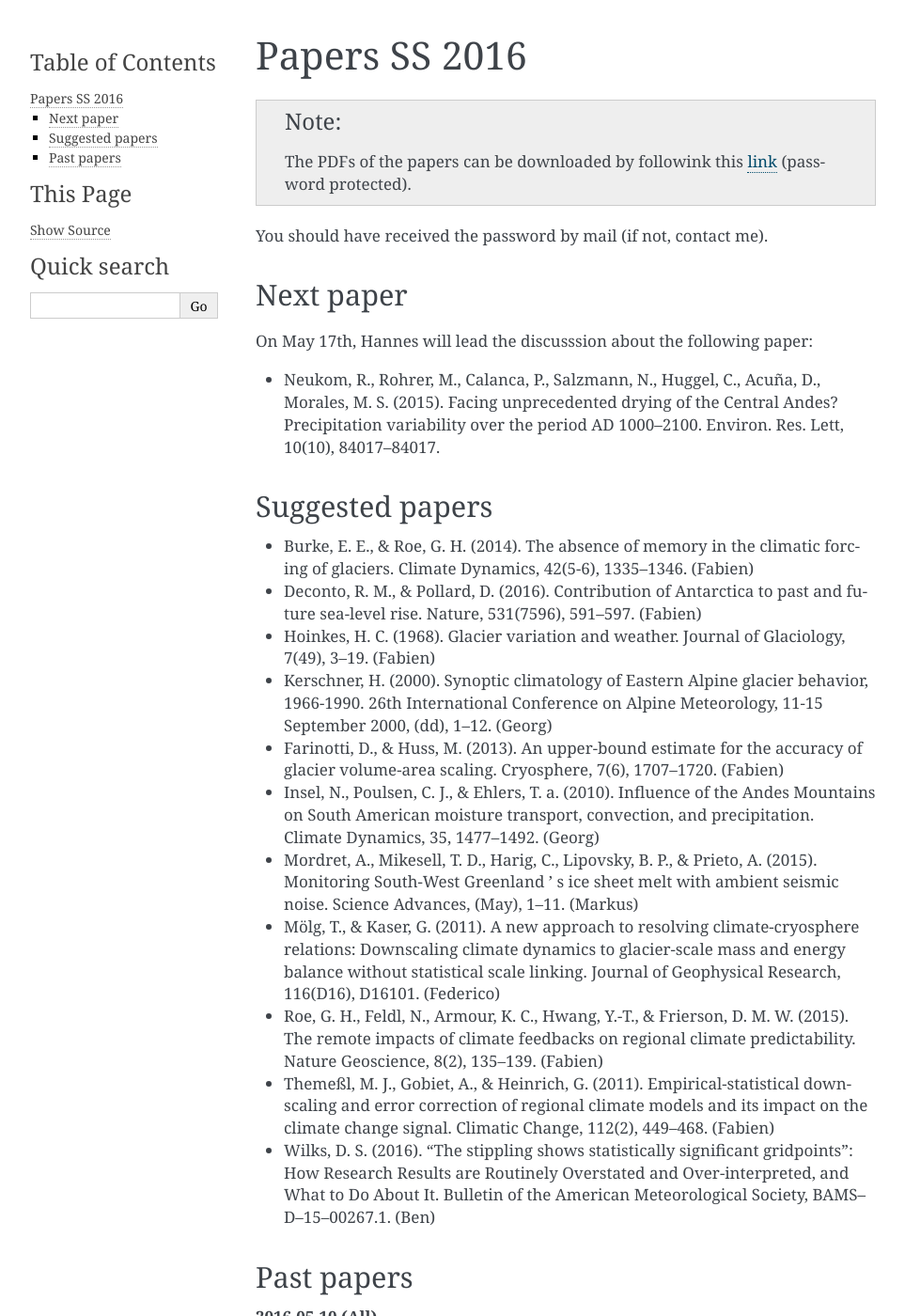
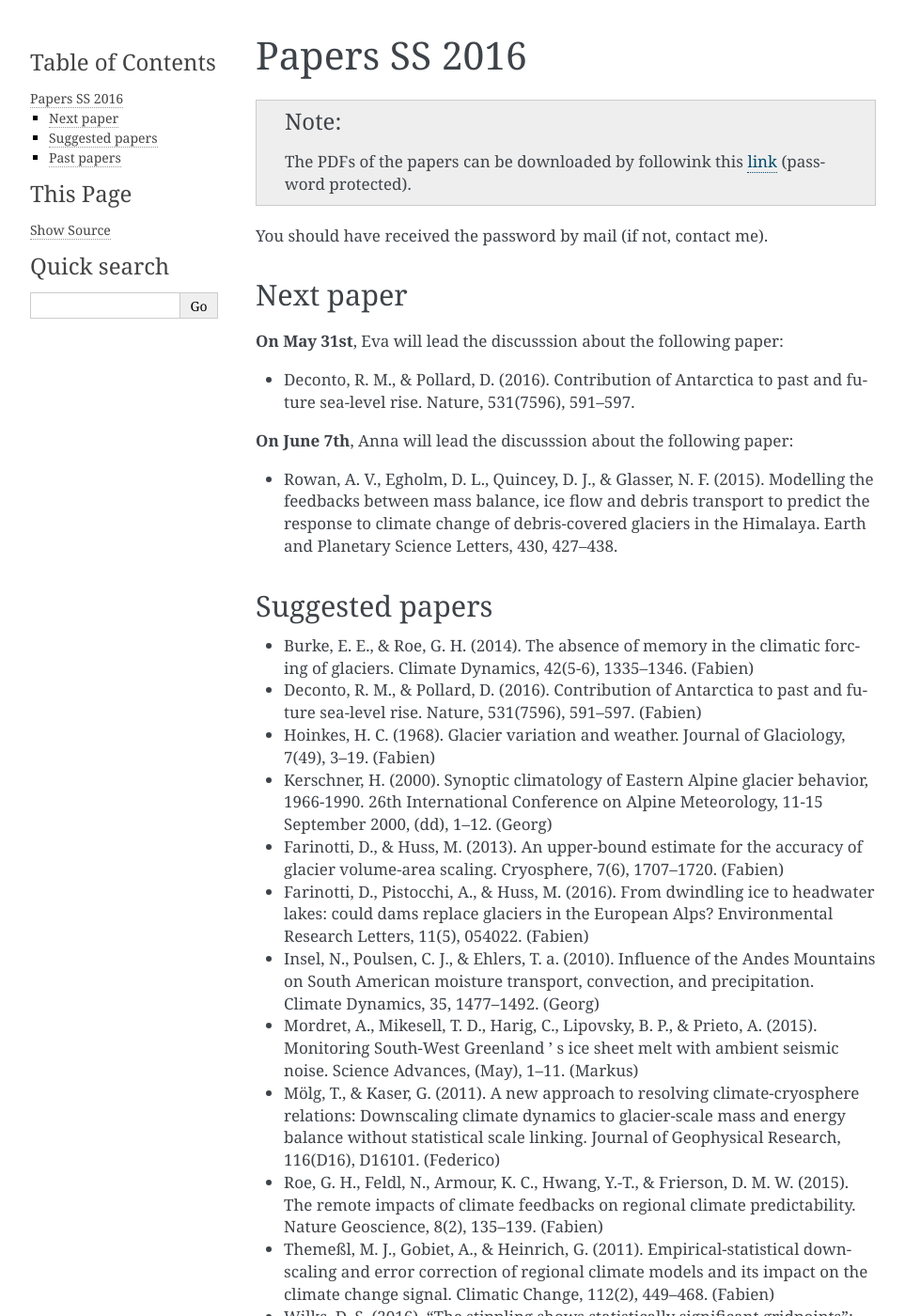
Before and after one commit to fmaussion/acinn_litsem, a Sphinx documentation site: the page built from docs/ss_2016.rst, in a window 1280 px wide and 1400 px high. Shown: the whole window at 94% size, without its empty margins (148-1111 px from the left). Built offline with Sphinx 7.4.7, drawn with Linux system fonts in a browser that asks for light colours; some of the changed text lies outside the part shown.

Commit message:
new papers

```diff
--- a/docs/ss_2016.rst
+++ b/docs/ss_2016.rst
@@ -14,12 +14,17 @@ You should have received the password by mail (if not, contact me).
 Next paper
 ----------
 
-On May 17th, Hannes will lead the discusssion about the following paper:
+**On May 31st**, Eva will lead the discusssion about the following paper:
 
-- Neukom, R., Rohrer, M., Calanca, P., Salzmann, N., Huggel, C., Acuña, D.,
-  Morales, M. S. (2015). Facing unprecedented drying of the Central Andes?
-  Precipitation variability over the period AD 1000–2100. Environ. Res. Lett,
-  10(10), 84017–84017.
+- Deconto, R. M., & Pollard, D. (2016). Contribution of Antarctica to past
+  and future sea-level rise. Nature, 531(7596), 591–597.
+
+**On June 7th**, Anna will lead the discusssion about the following paper:
+
+- Rowan, A. V., Egholm, D. L., Quincey, D. J., & Glasser, N. F. (2015).
+  Modelling the feedbacks between mass balance, ice flow and debris transport
+  to predict the response to climate change of debris-covered glaciers in the
+  Himalaya. Earth and Planetary Science Letters, 430, 427–438.
 
 
 Suggested papers
@@ -40,6 +45,10 @@ Suggested papers
 
 - Farinotti, D., & Huss, M. (2013). An upper-bound estimate for the accuracy
   of glacier volume-area scaling. Cryosphere, 7(6), 1707–1720. (Fabien)
+
+- Farinotti, D., Pistocchi, A., & Huss, M. (2016). From dwindling ice to
+  headwater lakes: could dams replace glaciers in the European Alps?
+  Environmental Research Letters, 11(5), 054022. (Fabien)
 
 - Insel, N., Poulsen, C. J., & Ehlers, T. a. (2010). Influence of the Andes
   Mountains on South American moisture transport, convection, and
@@ -70,6 +79,12 @@ Suggested papers
 Past papers
 -----------
 
+**2016-05-17 (Hannes)**
+    Neukom, R., Rohrer, M., Calanca, P., Salzmann, N., Huggel, C., Acuña, D.,
+    Morales, M. S. (2015). Facing unprecedented drying of the Central Andes?
+    Precipitation variability over the period AD 1000–2100. Environ. Res. Lett,
+    10(10), 84017–84017.
+
 **2016-05-10 (All)**
     Nuzzo, R. (2015). Fooling Ourselves. Nature, 526, 182–185.
     Knutti, R. (2010). The end of model democracy? Climatic Change, 102(3), 395–404.
```
